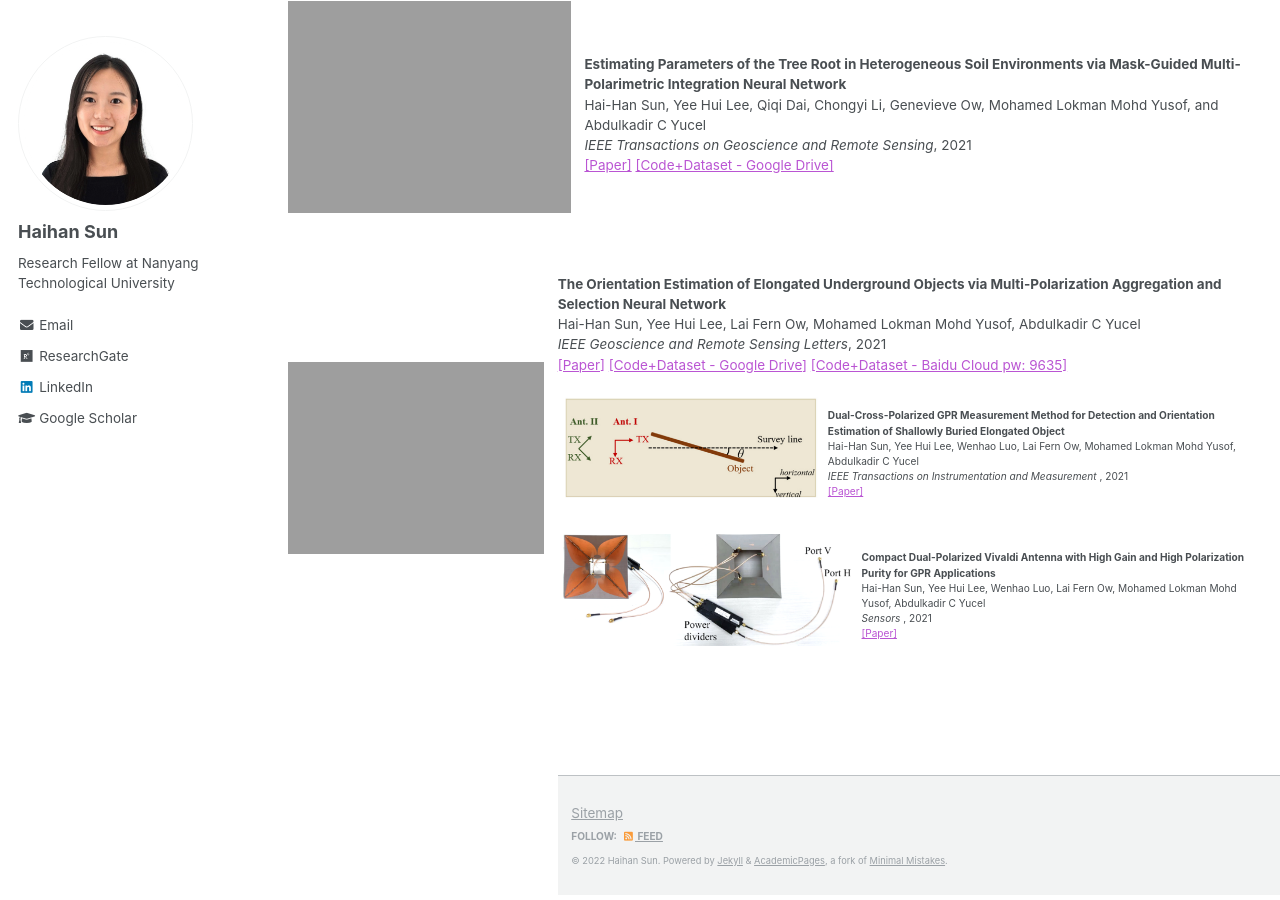
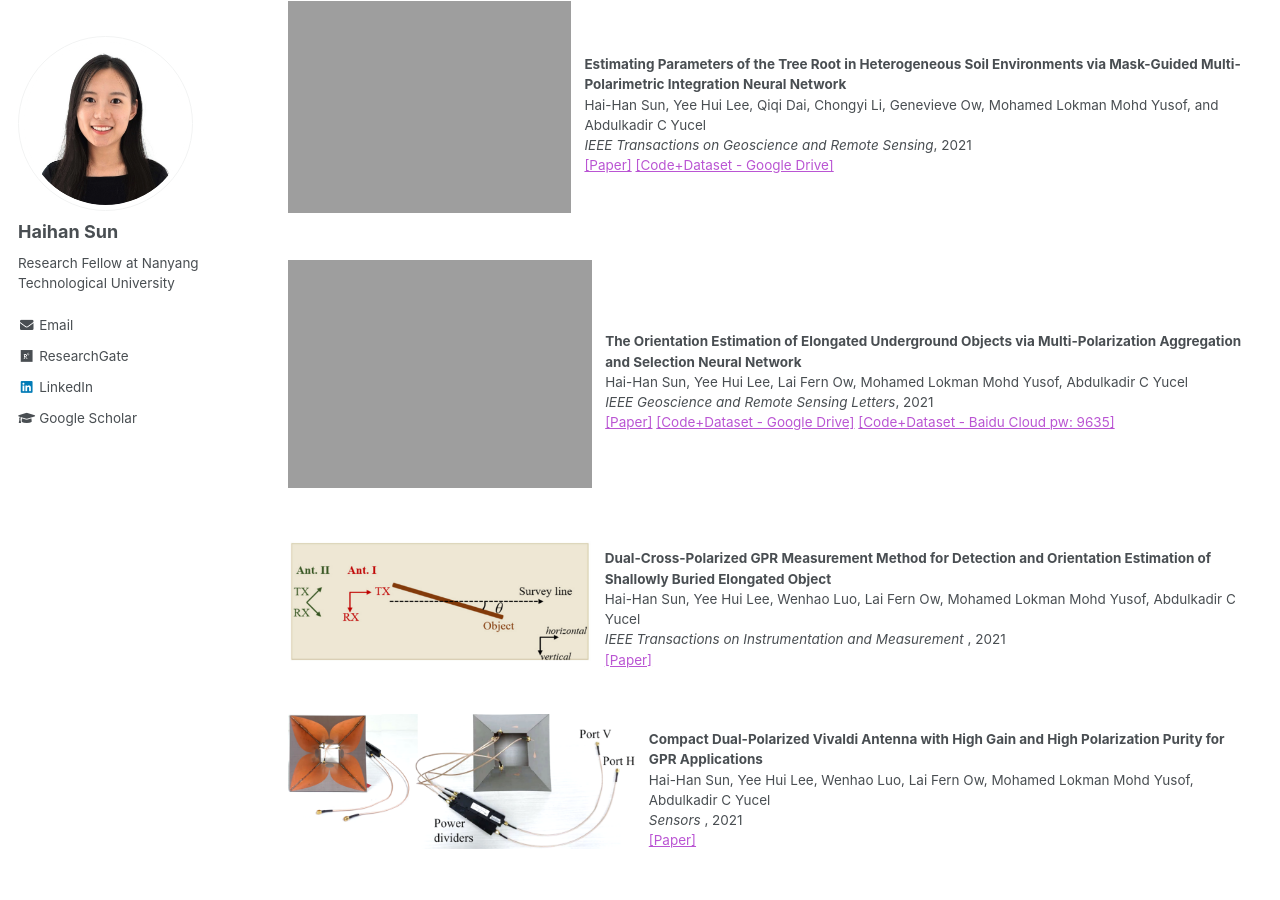
Before and after one commit to Haihan-Sun/Haihan-Sun.github.io, a Jekyll site: the page built from _pages/GPR.html, in a window 1280 px wide and 900 px high, scrolled down 1532 px. Built offline with Jekyll 4.4.1, drawn with Linux system fonts in a browser that asks for light colours.

Commit message:
Update GPR.html

```diff
--- a/_pages/GPR.html
+++ b/_pages/GPR.html
@@ -54,7 +54,7 @@ The associated conference paper received the <i><b> Young Professional Paper Hon
 <td align="left"><p><b>DMRF-UNet: A Two-Stage Deep Learning Scheme for GPR Data Inversion under Heterogeneous Soil Conditions  </b> <br />
 Qiqi Dai, Yee Hui Lee, Hai-Han Sun, Genevieve Ow, Mohamed Lokman Mohd Yusof, and Abdulkadir C Yucel <br />
 <i>IEEE Transactions on Antennas and Propagation</i>, 2022 <br />
-<a href="https://arxiv.org/abs/2205.07567" style="color:MediumOrchid;">[Paper]</a>
+<a href="https://arxiv.org/abs/2205.07567" style="color:MediumOrchid;">[Paper]</a> <br />
 </td></tr></table>
 
 
@@ -63,7 +63,7 @@ Qiqi Dai, Yee Hui Lee, Hai-Han Sun, Genevieve Ow, Mohamed Lokman Mohd Yusof, and
 <td align="left"><p><b>Tree Roots Reconstruction Framework for Accurate Positioning in Heterogeneous Soil  </b> <br />
 Wenhao Luo, Yee Hui Lee, Hai-Han Sun, Lai Fern Ow, Mohamed Lokman Mohd Yusof, and Abdulkadir C. Yucel <br />
 <i>IEEE Journal of Selected Topics in Applied Earth Observations and Remote Sensing</i>, 2022 <br />
-<a href="https://ieeexplore.ieee.org/stamp/stamp.jsp?tp=&arnumber=9714768" style="color:MediumOrchid;">[Paper]</a>
+<a href="https://ieeexplore.ieee.org/stamp/stamp.jsp?tp=&arnumber=9714768" style="color:MediumOrchid;">[Paper]</a> <br />
 </td></tr></table>
 
 
@@ -73,7 +73,7 @@ Wenhao Luo, Yee Hui Lee, Hai-Han Sun, Lai Fern Ow, Mohamed Lokman Mohd Yusof, an
 Hai-Han Sun, Yee Hui Lee, Qiqi Dai, Chongyi Li, Genevieve Ow, Mohamed Lokman Mohd Yusof, and Abdulkadir C Yucel <br />
 <i>IEEE Transactions on Geoscience and Remote Sensing</i>, 2021 <br />
 <a href="https://arxiv.org/abs/2112.13494" style="color:MediumOrchid;">[Paper]</a>
-<a href="https://drive.google.com/file/d/1sgwTdJdc7ugzDYkGftBDrQuMWIUqumfr/view?usp=sharing" style="color:MediumOrchid;">[Code+Dataset - Google Drive]</a>
+<a href="https://drive.google.com/file/d/1sgwTdJdc7ugzDYkGftBDrQuMWIUqumfr/view?usp=sharing" style="color:MediumOrchid;">[Code+Dataset - Google Drive]</a>  <br />
 </td></tr></table>
 
 
@@ -84,14 +84,15 @@ Hai-Han Sun, Yee Hui Lee, Lai Fern Ow, Mohamed Lokman Mohd Yusof, Abdulkadir C Y
 <i>IEEE Geoscience and Remote Sensing Letters</i>, 2021 <br />
 <a href="https://arxiv.org/abs/2101.12398" style="color:MediumOrchid;">[Paper]</a>
 <a href="https://drive.google.com/file/d/10OmBn0swEH7Bmtd9o2D3SdYqpKNCm3Db/view?usp=sharing" style="color:MediumOrchid;">[Code+Dataset - Google Drive]</a>
-<a href="https://pan.baidu.com/s/15p42FlKrTTF4J_IAc0ggBA" style="color:MediumOrchid;">[Code+Dataset - Baidu Cloud pw: 9635]</a>
+<a href="https://pan.baidu.com/s/15p42FlKrTTF4J_IAc0ggBA" style="color:MediumOrchid;">[Code+Dataset - Baidu Cloud pw: 9635]</a> <br />
+</td></tr></table>
 
 <table class="imgtable"><tr><td>
 <img src="https://haihan-sun.github.io/_pages/images/Measurement.png" width="400" />&nbsp;</td>
 <td align="left"><p><b>Dual-Cross-Polarized GPR Measurement Method for Detection and Orientation Estimation of Shallowly Buried Elongated Object  </b> <br />
 Hai-Han Sun, Yee Hui Lee, Wenhao Luo, Lai Fern Ow, Mohamed Lokman Mohd Yusof, Abdulkadir C Yucel <br />
 <i>IEEE Transactions on Instrumentation and Measurement </i>, 2021 <br />
-<a href="https://arxiv.org/abs/2205.08142" style="color:MediumOrchid;">[Paper]</a>
+<a href="https://arxiv.org/abs/2205.08142" style="color:MediumOrchid;">[Paper]</a>  <br />
 </td></tr></table>
 
 <table class="imgtable"><tr><td>
@@ -99,7 +100,7 @@ Hai-Han Sun, Yee Hui Lee, Wenhao Luo, Lai Fern Ow, Mohamed Lokman Mohd Yusof, Ab
 <td align="left"><p><b>Compact Dual-Polarized Vivaldi Antenna with High Gain and High Polarization Purity for GPR Applications </b> <br />
 Hai-Han Sun, Yee Hui Lee, Wenhao Luo, Lai Fern Ow, Mohamed Lokman Mohd Yusof, Abdulkadir C Yucel <br />
 <i>Sensors  </i>, 2021 <br />
-<a href="https://www.mdpi.com/1424-8220/21/2/503" style="color:MediumOrchid;">[Paper]</a>
+<a href="https://www.mdpi.com/1424-8220/21/2/503" style="color:MediumOrchid;">[Paper]</a>  <br />
 </td></tr></table>
 
 </body>
```
